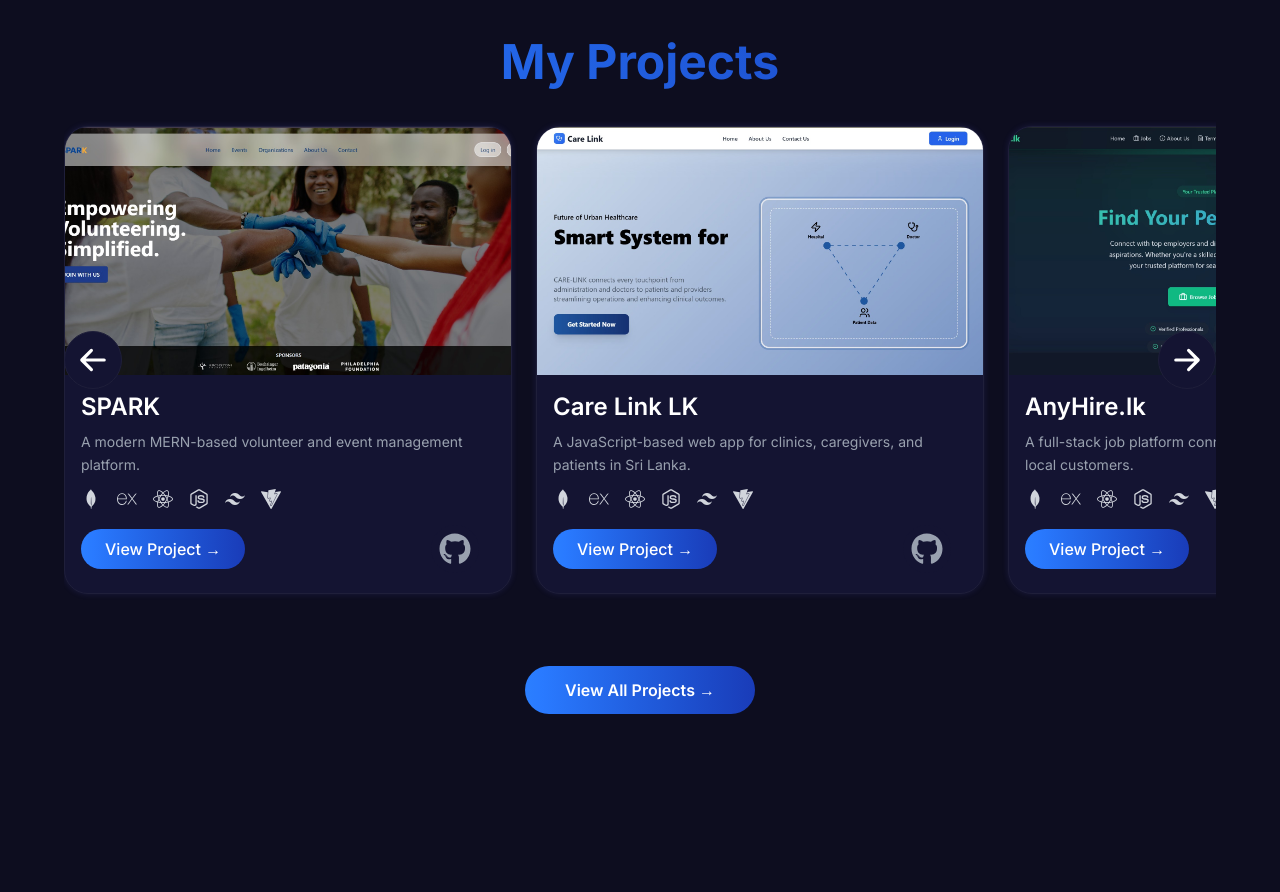
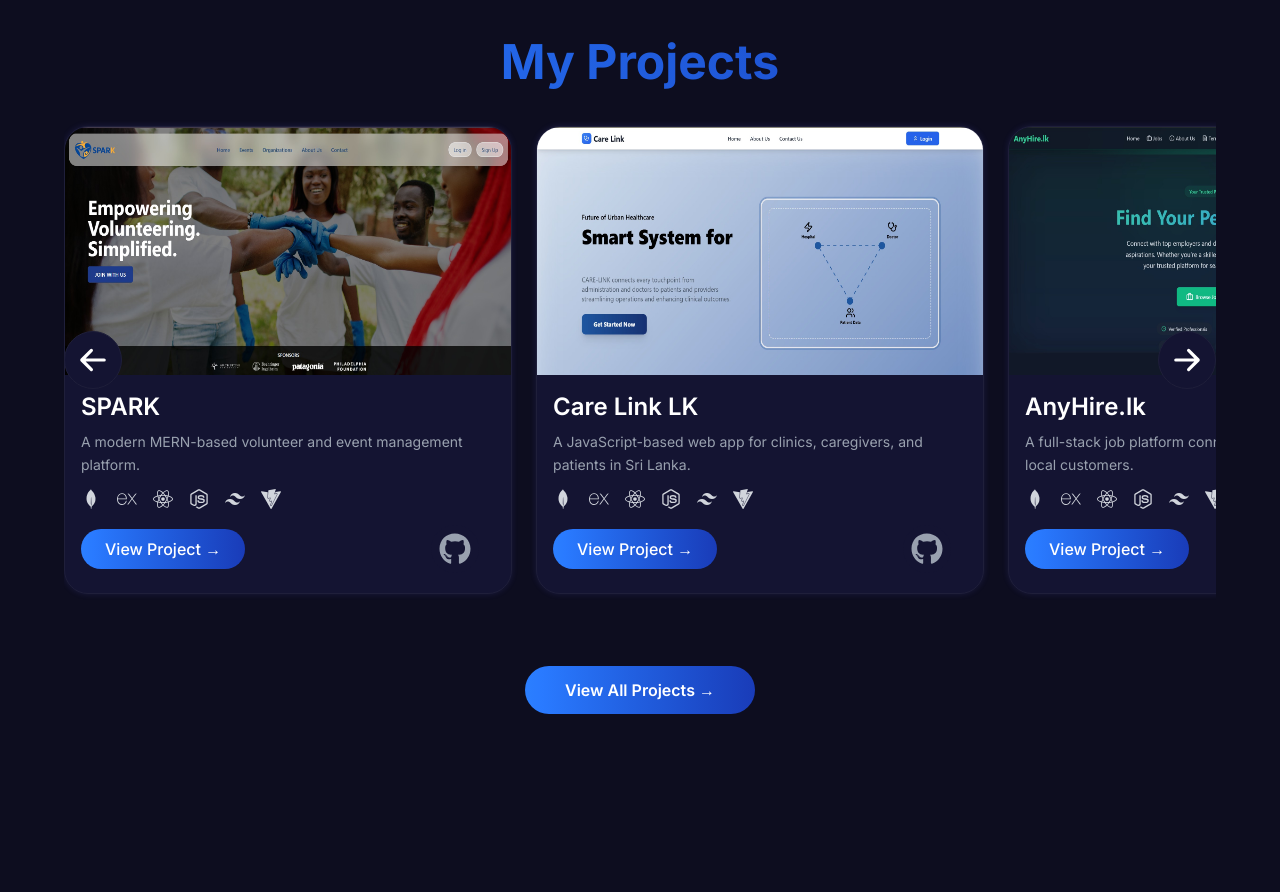
Before and after one commit to Tharusha-R/Portfolio, a Next.js app: page / in a window 1280 px wide. Shown: the part 2220-3112 px from the top of the page. Built offline with nearby package versions, Linux system fonts and the light colour scheme.

Commit message:
change image size

```diff
--- a/components/Home/Projects/ProjectCard.tsx
+++ b/components/Home/Projects/ProjectCard.tsx
@@ -40,7 +40,7 @@ const ProjectCard = ({ project, onClick }: Props) => {
           fill
           sizes="(max-width: 768px) 100vw, 33vw"
           className="
-            object-cover object-center
+            object-fit object-center
             transition-transform duration-500 ease-in-out
             group-hover:scale-110
           "
```
